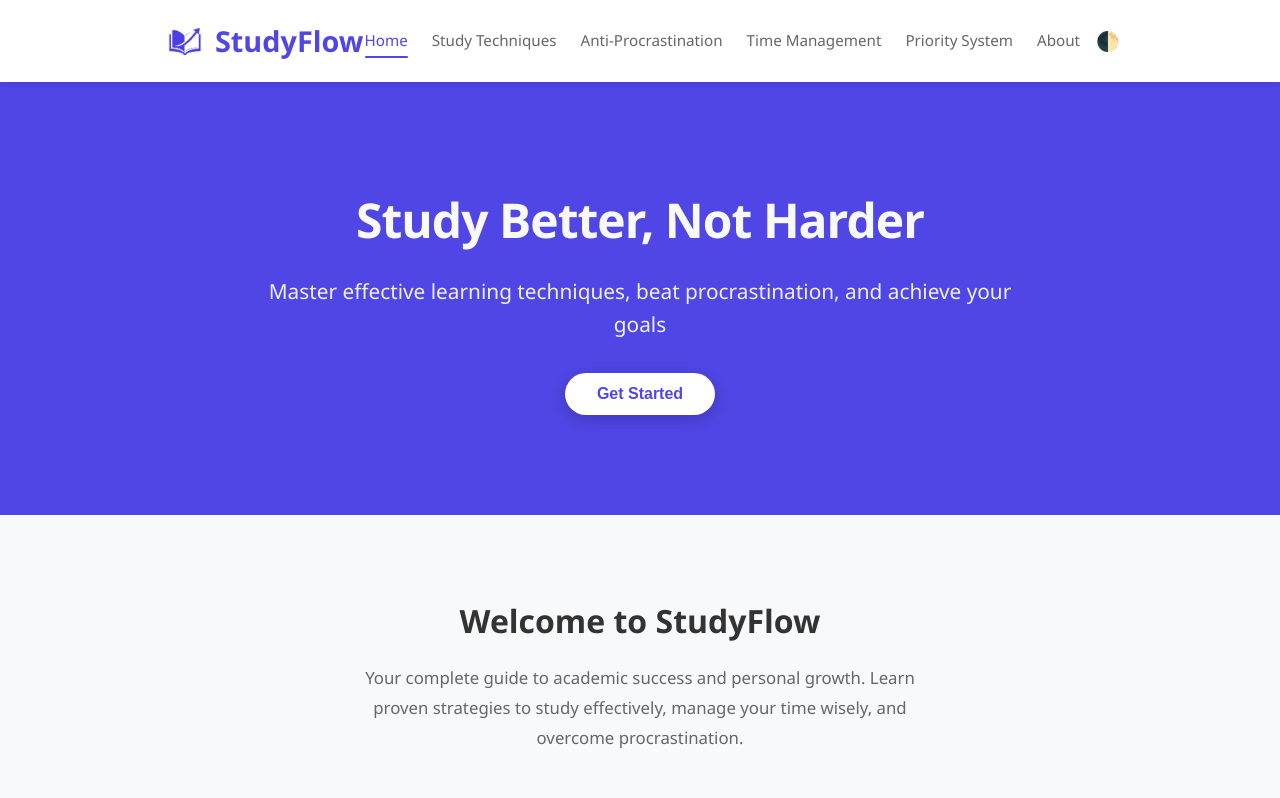
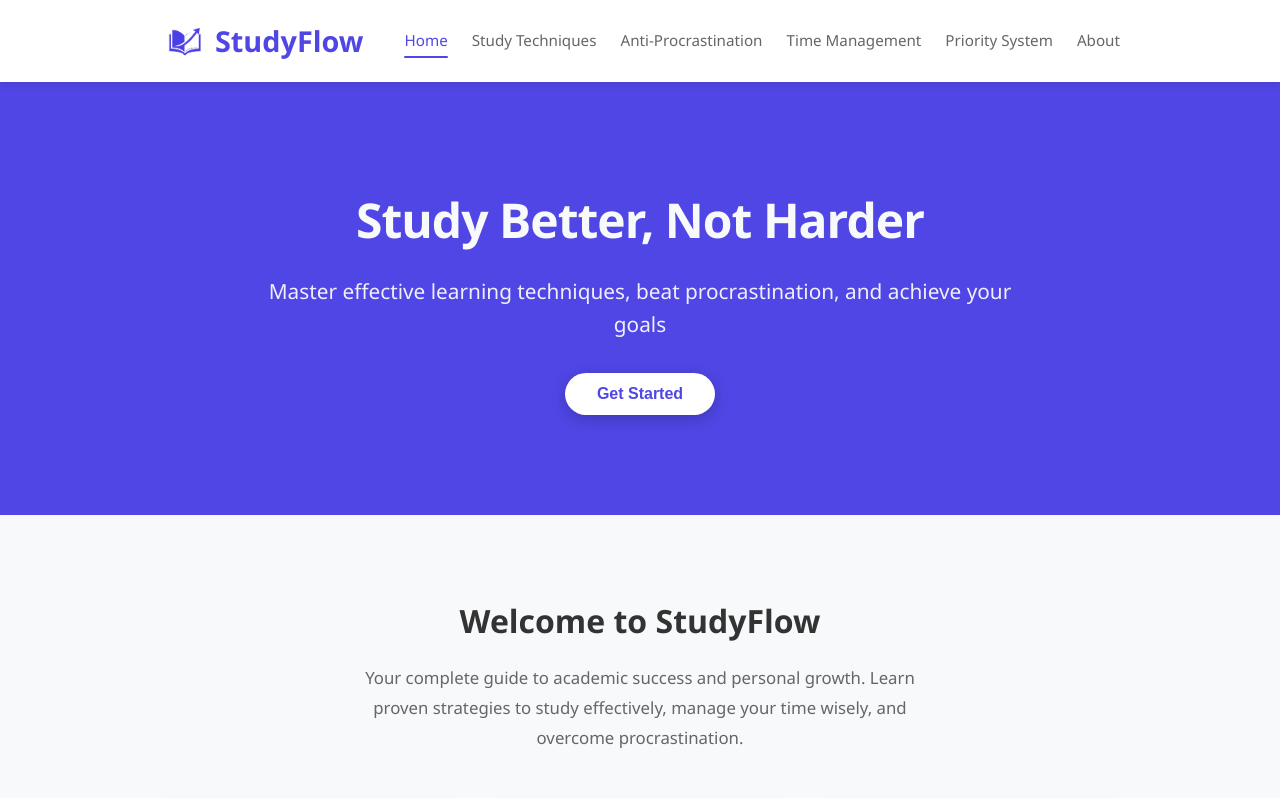
Before and after one commit to kevraf-06/StudyFlow_-, a plain HTML site: page index.html in a window 1280 px wide. Shown: the top 798 px of the page. Drawn offline with Linux system fonts and the light colour scheme.

Commit message:
Update index.html

```diff
--- a/index.html
+++ b/index.html
@@ -429,7 +429,6 @@ body {
                     <li><a href="priority-system.html" class="nav-link">Priority System</a></li>
                     <li><a href="about.html" class="nav-link">About</a></li>
                 </ul>
-                <button id="theme-toggle" style="background:none; border:none; cursor:pointer; font-size:1.2rem; margin-left:1rem;">🌓</button>
             </nav>
         </div>
     </header>
```
